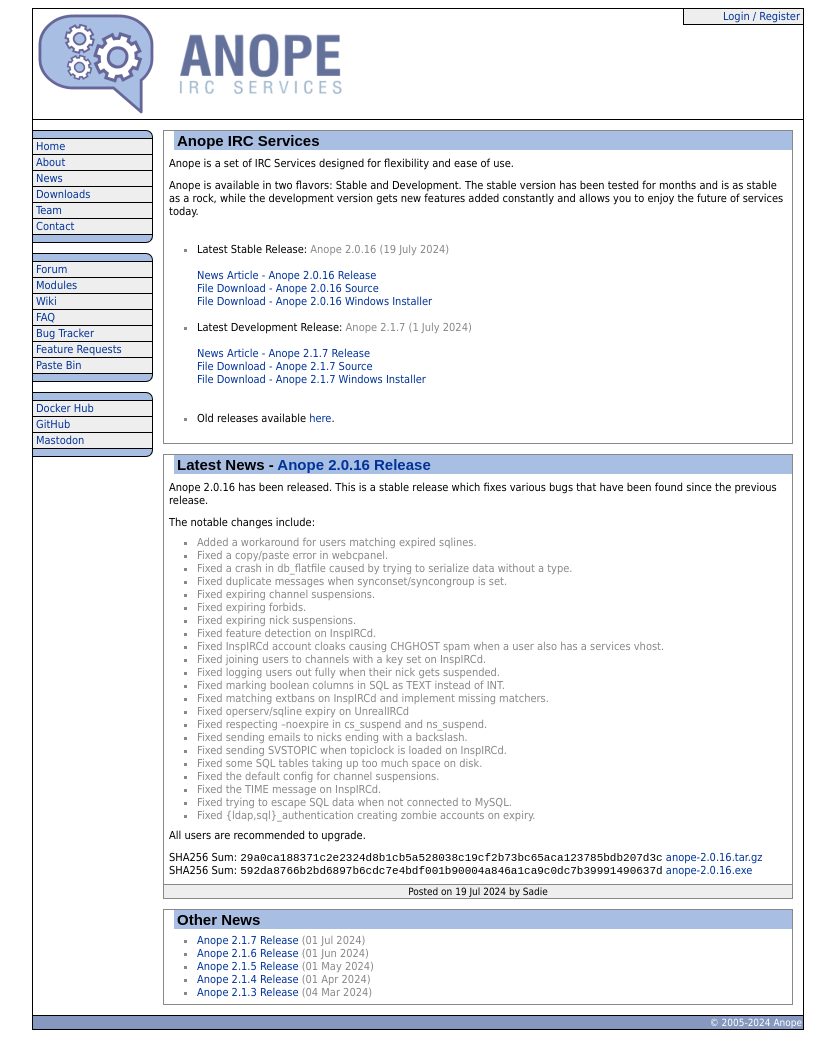
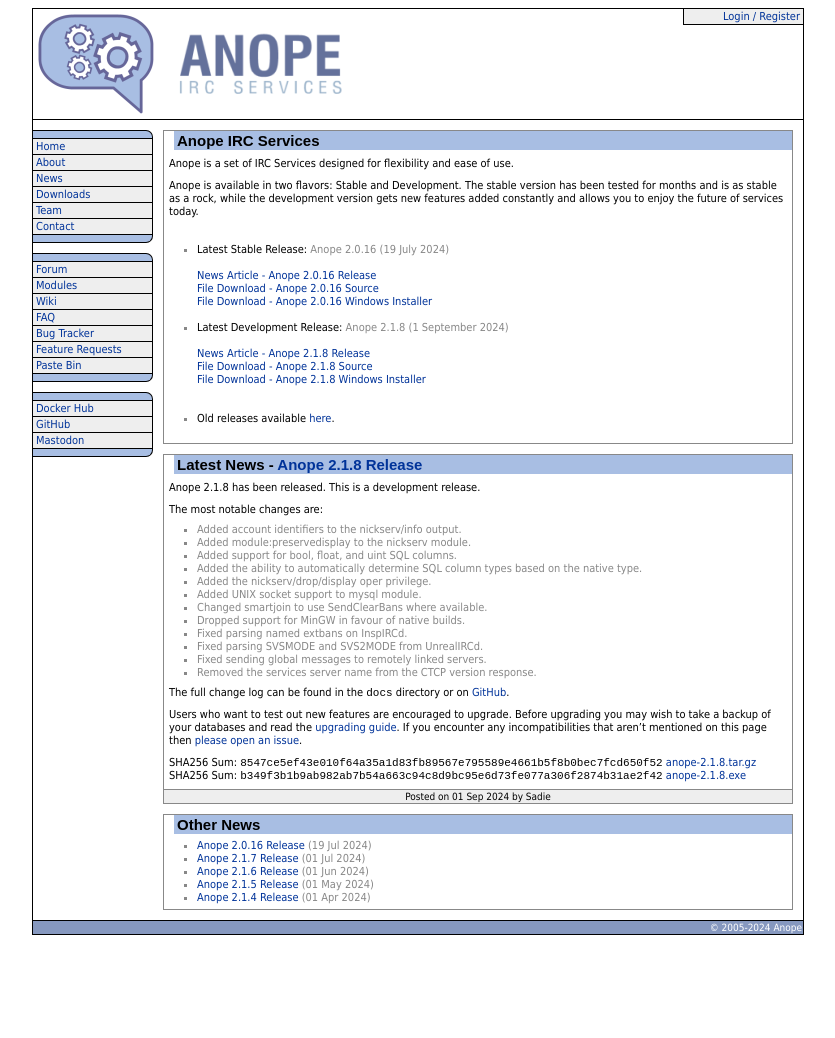
Before and after one commit to anope/website, a Jekyll site: the page built from index.html, in a window 1280 px wide. Shown: the whole page, without its empty margins (222-1057 px from the left). Built offline with Jekyll 4.4.1, drawn with Linux system fonts in a browser that asks for light colours; the list of posts is cut into pages by our own code; after the commit the page ends 943 px from its top, so only the background shows below that.

Commit message:
Add the news post for the 2.1.8 release.

```diff
--- a/_config.yml
+++ b/_config.yml
@@ -36,11 +36,11 @@
 
 releases:
   devel:
-    version: 2.1.7
-    date: 2024-07-01
-    news: /news/2024/anope-217-release.html
-    source: https://github.com/anope/anope/archive/refs/tags/2.1.7.tar.gz
-    windows: https://github.com/anope/anope/releases/download/2.1.7/anope-2.1.7.exe
+    version: 2.1.8
+    date: 2024-09-01
+    news: /news/2024/anope-218-release.html
+    source: https://github.com/anope/anope/archive/refs/tags/2.1.8.tar.gz
+    windows: https://github.com/anope/anope/releases/download/2.1.8/anope-2.1.8.exe
   stable:
     version: 2.0.16
     date: 2024-07-19
--- /dev/null
+++ b/_posts/2020s/2024-09-01-anope-218-release.md
@@ -0,0 +1,31 @@
+---
+layout: post
+title: Anope 2.1.8 Release
+author: Sadie
+category: 2024
+---
+
+Anope 2.1.8 has been released. This is a development release.
+
+The most notable changes are:
+
+- Added account identifiers to the nickserv/info output.
+- Added module:preservedisplay to the nickserv module.
+- Added support for bool, float, and uint SQL columns.
+- Added the ability to automatically determine SQL column types based on the native type.
+- Added the nickserv/drop/display oper privilege.
+- Added UNIX socket support to mysql module.
+- Changed smartjoin to use SendClearBans where available.
+- Dropped support for MinGW in favour of native builds.
+- Fixed parsing named extbans on InspIRCd.
+- Fixed parsing SVSMODE and SVS2MODE from UnrealIRCd.
+- Fixed sending global messages to remotely linked servers.
+- Removed the services server name from the CTCP version response.
+
+The full change log can be found in the `docs` directory or on [GitHub](https://github.com/anope/anope/compare/2.1.7...2.1.8).
+
+Users who want to test out new features are encouraged to upgrade. Before upgrading you may wish to take a backup of your databases and read the [upgrading guide](/upgrading.html). If you encounter any incompatibilities that aren't mentioned on this page then [please open an issue](https://github.com/anope/website/issues/new).
+
+SHA256 Sum: `8547ce5ef43e010f64a35a1d83fb89567e795589e4661b5f8b0bec7fcd650f52` [anope-2.1.8.tar.gz](https://github.com/anope/anope/archive/refs/tags/2.1.8.tar.gz)
+\
+SHA256 Sum: `b349f3b1b9ab982ab7b54a663c94c8d9bc95e6d73fe077a306f2874b31ae2f42` [anope-2.1.8.exe](https://github.com/anope/anope/releases/download/2.1.8/anope-2.1.8.exe)
```
